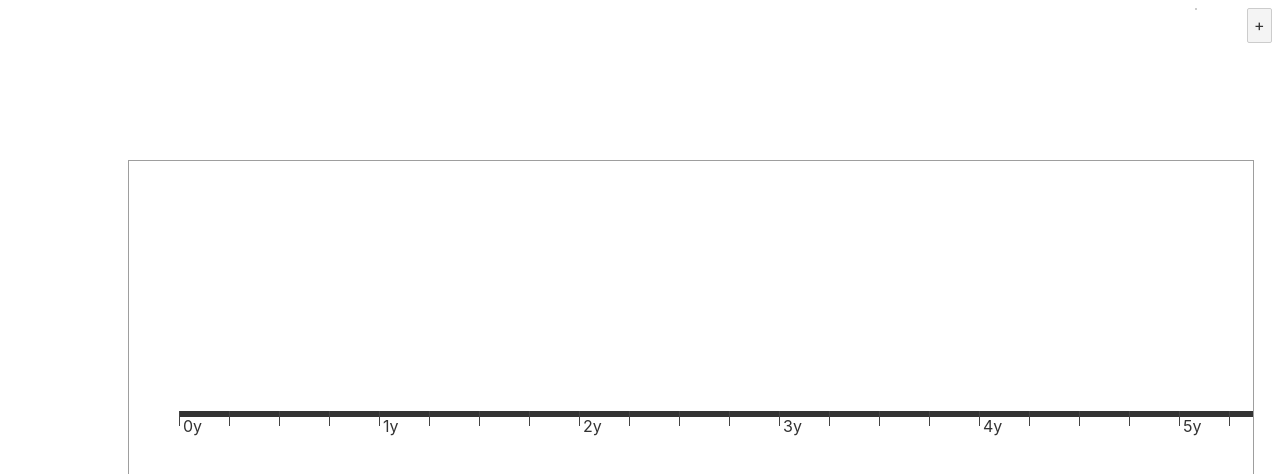
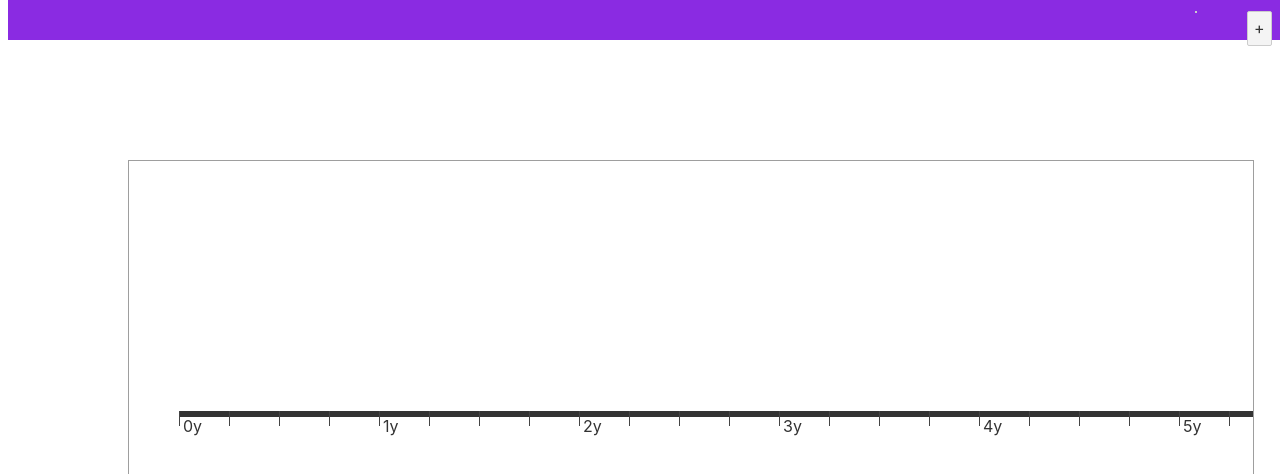
Before and after one commit to asoback/timelines, a Svelte app: page / in a window 1280 px wide. Shown: the top 474 px of the page. Built offline with nearby package versions, Linux system fonts and the light colour scheme.

Commit message:
added navbar

```diff
--- a/src/AddItem.svelte
+++ b/src/AddItem.svelte
@@ -77,7 +77,8 @@
 		display: flexbox;
 		position: relative;
 		float: right;
-
+		top: 5;
+		margin-top: 3px;
 		/*
 		display: grid;
 		 width: 15%;
--- a/src/App.svelte
+++ b/src/App.svelte
@@ -1,7 +1,10 @@
 
 
 <script>
+	import Navbar from './navbar.svelte';
 	import Timeline from './Timeline.svelte';
 </script>
 
+	<Navbar/>
+
 	<Timeline/>
--- /dev/null
+++ b/src/navbar.svelte
@@ -0,0 +1,20 @@
+<scripot>
+</scripot>
+
+<style>
+
+.navbar {
+    display: inline-block;
+    position: absolute;
+    top: 0;
+    width: 100%;
+    height: 5%;
+    background-color: blueviolet;
+
+}
+
+</style>
+
+<div class="navbar">
+
+</div>
```
